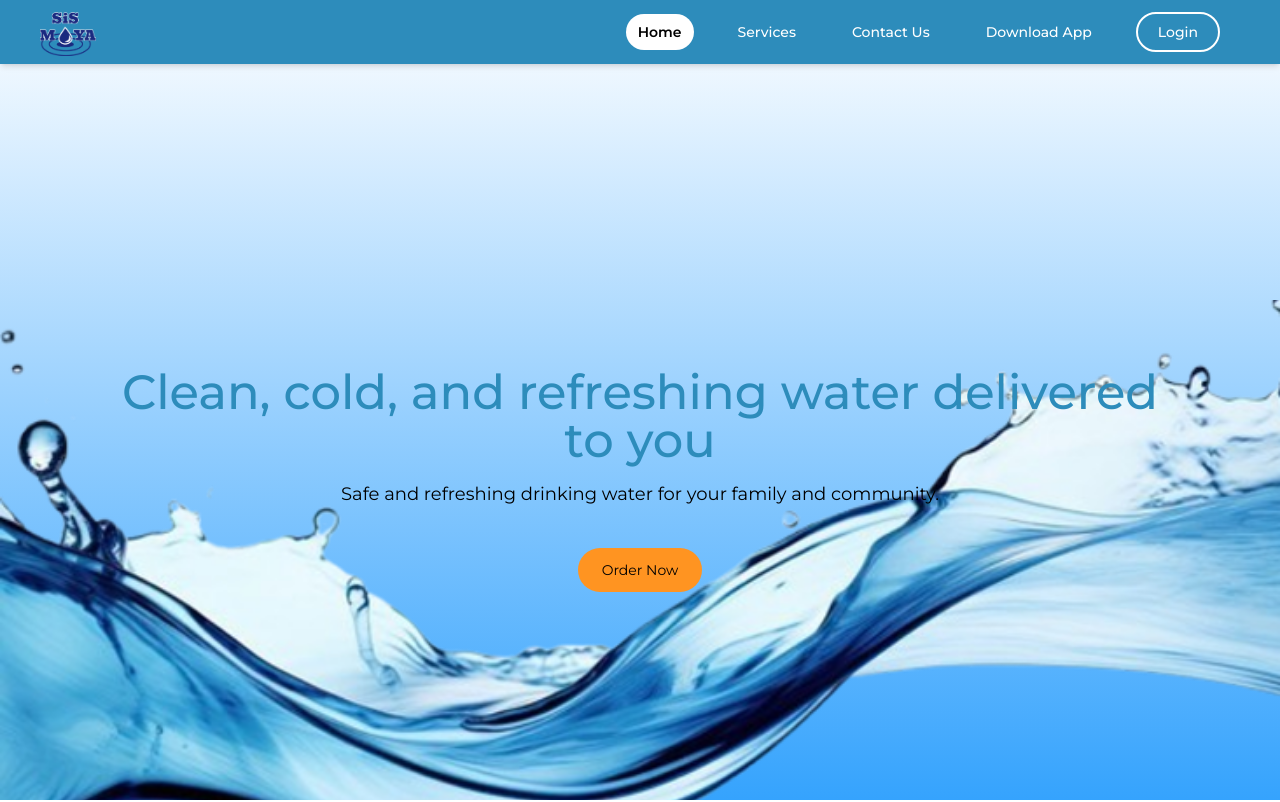
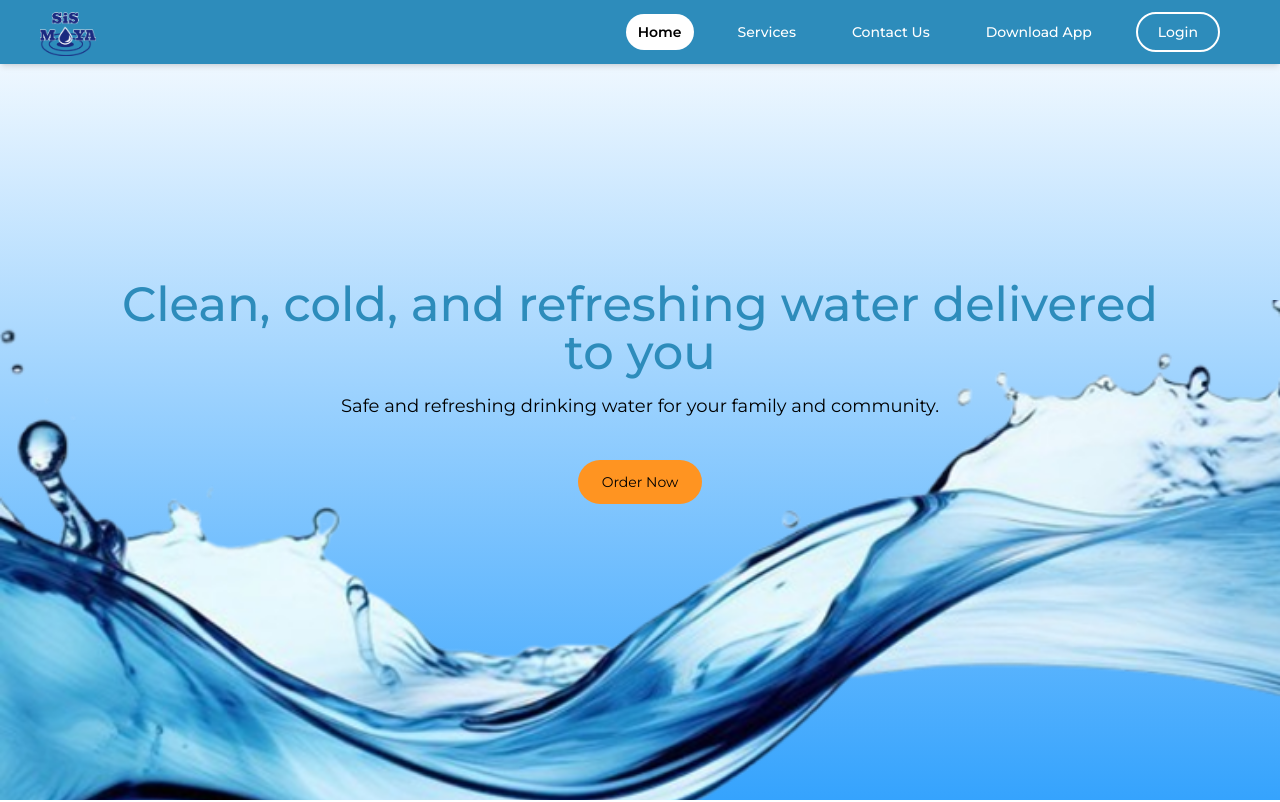
Before and after one commit to Jayvieeeee/Sismoya_Frontend, a Vue app: page / in a window 1280 px wide. Shown: the top 802 px of the page. Built offline with nearby package versions, Linux system fonts and the light colour scheme; a web font is replaced by a local one.

Commit message:
Update LandingPage.vue

```diff
--- a/src/view/Landing/LandingPage.vue
+++ b/src/view/Landing/LandingPage.vue
@@ -14,14 +14,10 @@ function goToLogin() {
     <!-- HOME PAGE -->
     <section
       id="home"
-      class="pt-20 relative font-montserrat h-screen bg-gradient-to-b from-white to-secondary"
+      class=" pb-24 relative font-montserrat h-screen bg-gradient-to-b from-white to-secondary"
     >
-      <div
-        class="pt-20 flex flex-col items-center justify-center h-full text-center relative z-10 px-6"
-      >
-        <h1
-          class="text-3xl md:text-4xl lg:text-5xl text-primary font-medium leading-snug"
-        >
+      <div class="pt-20 flex flex-col items-center justify-center h-full text-center relative z-10 px-6">
+        <h1 class="text-3xl md:text-4xl lg:text-5xl text-primary font-medium leading-snug">
           Clean, cold, and refreshing water delivered <br />
           to you
         </h1>
```
